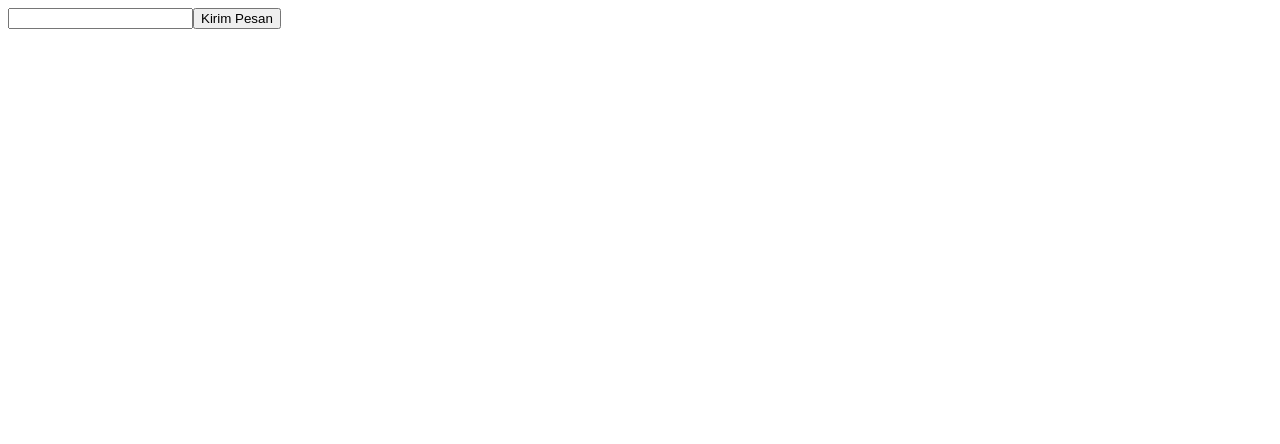
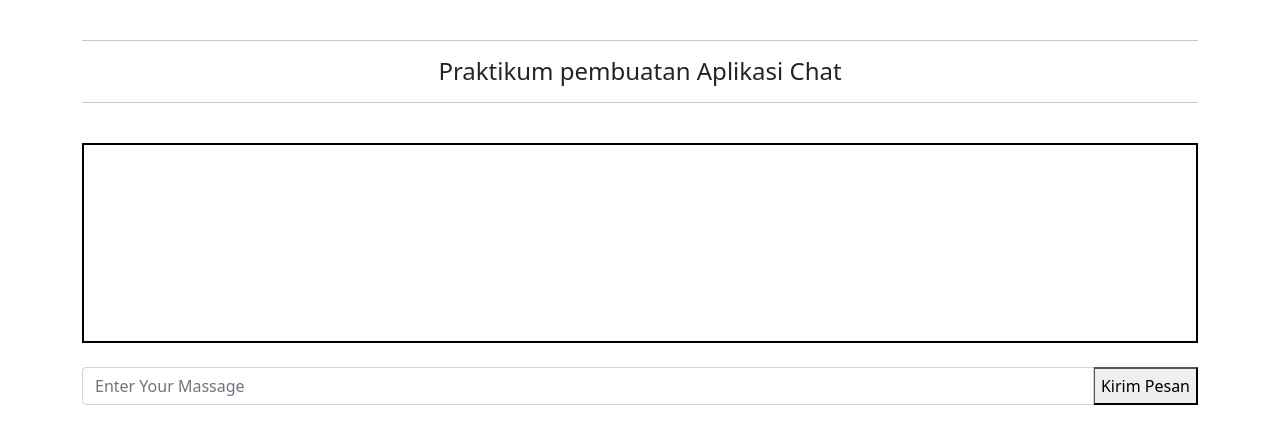
Before and after one commit to syNisaa/PraktikumSatu, a plain HTML site: page javaScript/pekan10_CHat_js.html in a window 1280 px wide. Drawn offline with nearby package versions, Linux system fonts and the light colour scheme.

Commit message:
UpdateAplikasi Chat

```diff
--- a/javaScript/pekan10_CHat_js.html
+++ b/javaScript/pekan10_CHat_js.html
@@ -1,21 +1,41 @@
 <!DOCTYPE html>
 <html lang="en">
+
 <head>
     <meta charset="UTF-8">
     <meta http-equiv="X-UA-Compatible" content="IE=edge">
     <meta name="viewport" content="width=device-width, initial-scale=1.0">
-    <title>Document</title>
+    <link href="https://cdn.jsdelivr.net/npm/bootstrap@5.1.3/dist/css/bootstrap.min.css" rel="stylesheet"
+        integrity="sha384-1BmE4kWBq78iYhFldvKuhfTAU6auU8tT94WrHftjDbrCEXSU1oBoqyl2QvZ6jIW3" crossorigin="anonymous">
+    <title>Praktikum Chat</title>
 </head>
+<style>
+    .chat {
+        width: 100%;
+        height: 200px;
+        border: solid 2px black;
+    }
+</style>
+
 <body>
     <script>
-        function send(){
+        function send() {
             var psn = document.getElementById("massage").value;
-            document.write(psn)
+            // document.write(psn)
+            document.getElementById("chat").innerHTML += psn + "<br>";
+            document.getElementById("massage").value = "";
         }
     </script>
-    <div class="chat" >
+    <div class="container"><br>
+        <hr><h4 style="text-align: center;">Praktikum pembuatan Aplikasi Chat</h4><hr><br>
+        <div class="chat" id="chat"></div>
+        <br>
+        <div class="input-group flex-nowrap">
+            <input type="text" name="massage" id="massage" class="form-control" placeholder="Enter Your Massage"
+                aria-describedby="basic-addon1">
+            <button onclick="send()">Kirim Pesan</button>
+        </div>
+    </div>
+</body>
 
-    </div>
-    <input type="text" name="massage" id="massage"><button onclick="send()">Kirim Pesan</button>
-</body>
 </html>
```
